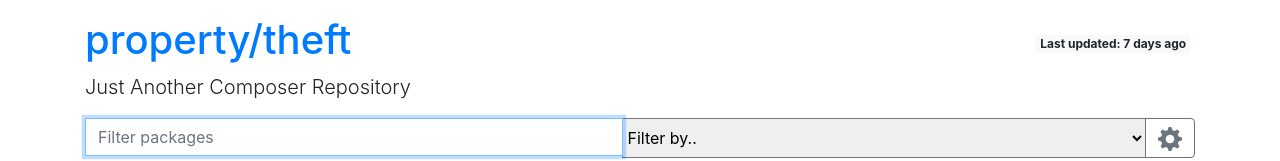
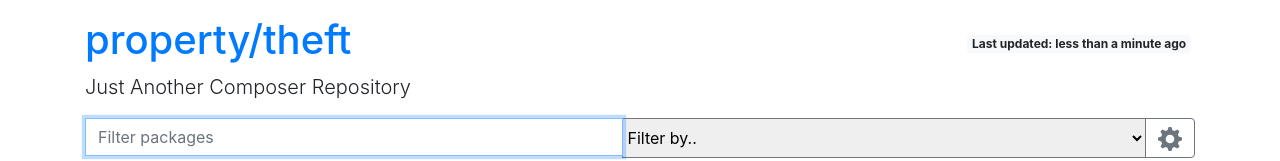
Before and after one commit to propertyistheft/propertyistheft.github.io, a plain HTML site: page index.html in a window 1280 px wide. Shown: the top 161 px of the page. Drawn offline with Linux system fonts and the light colour scheme.

Commit message:
update composer repo

```diff
--- a/index.html
+++ b/index.html
@@ -22,8 +22,8 @@
             <a href="https://propertyistheft.github.io/">
                 <h1>property/theft</h1>
             </a>
-            <span class="badge badge-light m-1" title="Friday, 08-Apr-2022 01:03:07 UTC">
-                Last updated: <br class="d-md-none"> <time datetime="2022-04-08T01:03:07+00:00">Friday, 08 Apr 2022 01:03:07 UTC</time>
+            <span class="badge badge-light m-1" title="Thursday, 14-Apr-2022 18:59:16 UTC">
+                Last updated: <br class="d-md-none"> <time datetime="2022-04-14T18:59:16+00:00">Thursday, 14 Apr 2022 18:59:16 UTC</time>
             </span>
         </div>
 
```
